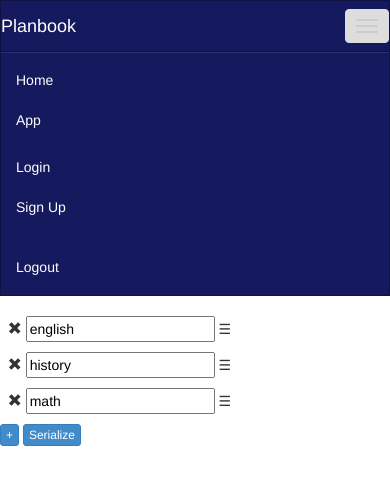
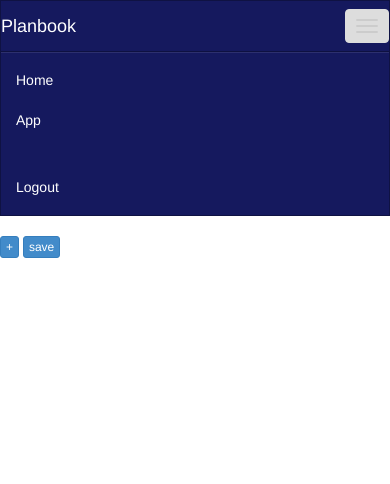
Before and after one commit to davish/Planner, a website: page views/settings.html in a window 390 px wide. Both pictures are taken after a click on the button "Toggle navigation". Drawn offline with Linux system fonts and the light colour scheme; files that its build step writes are made by us from their sources; files whose address does not match are found by name.

Commit message:
User can now use a basic settings page.

```diff
--- a/app.js
+++ b/app.js
@@ -30,7 +30,10 @@
 });
 
 app.get('/settings', function(req, res) {
-  res.render("settings.html");
+  if (req.session.username)
+    res.render("settings.html");
+  else
+    res.redirect('/planner');
 });
 
 app.post('/signup', function(req, res) {
--- a/static/css/stylesheet.css
+++ b/static/css/stylesheet.css
@@ -9,7 +9,9 @@
   border-color: #777;
 
 }
-
+.input-group {
+  width: 50%;
+}
 .choiceModal {
   padding-top: 15%;
 }
--- a/views/settings.html
+++ b/views/settings.html
@@ -70,78 +70,28 @@
         </ul>
 
         <ul class="nav navbar-nav navbar-right">
-
-          <li class="loggedOut"><a href="#" data-toggle="modal" data-target=".loginModal">Login</a></li>
-          <li class="loggedOut"><a href="#" data-toggle="modal" data-target=".signupModal">Sign Up</a></li>
-
-          <li class="loggedIn" id="username"> <a href="#" >  </a></li>
+          <li class="loggedIn" > <a href="/settings"id="username">  </a></li>
           <li class="loggedIn" id="logoutButton"> <a href="/logout">Logout</a></li>
-
         </ul>
       </div><!-- /.navbar-collapse -->
     </nav>
     <div class="row col-sm-4 col-md-offset-1">
-       <div class="dragColumn">
-          <div class="dragContainerUnUsed"></div>
 
-          <!-- Groups -->
+    <div role="form" id="classes">
+    </div>
 
-          <div class="dragContainerUsed">
-          <div class="dragPanel">
-          <span class="glyphicon glyphicon-remove delete" style="cursor:pointer; size:20px;"></span>
-          <input class="className" id="1" value="english">
-          <span onmousedown="startDrag(event, this.parentNode)" class="dragPanelHeader">
-          <span style="cursor:move">☰</span>
-          </span>
-          </div>
-          </div>
-          <div class="dragContainerUnUsed"></div>
-
-          <div class="dragContainerUsed">
-          <div class="dragPanel">
-          <span class="glyphicon glyphicon-remove delete" style="cursor:pointer; size:20px;"></span>
-          <input class="className" id="2" value="history">
-          <span onmousedown="startDrag(event, this.parentNode)" class="dragPanelHeader">
-          <span style="cursor:move">☰</span>
-          </span>
-          </div>
-          </div>
-          <div class="dragContainerUnUsed"></div>
-
-          <div class="dragContainerUsed">
-          <div class="dragPanel">
-          <span class="glyphicon glyphicon-remove delete" style="cursor:pointer; size:20px;"></span>
-          <input class="className" id="3" value="math">
-          <span onmousedown="startDrag(event, this.parentNode)" class="dragPanelHeader">
-          <span style="cursor:move">☰</span>
-          </span>
-          </div>
-          </div>
-          <div class="dragContainerUnUsed"></div>
-      </div>
-
-      <button class="btn btn-xs btn-primary">+</button>
-      <button class="btn btn-xs btn-primary" onclick="serialize()">Serialize</button>
+      <!-- <form role="form" id="classes"></form> -->
+      <button class="btn btn-xs btn-primary" id="add">+</button>
+      <button class="btn btn-xs btn-primary" id="save">save</button>
     </div>
 
 
-    <script src="js/dragAndDrop.js"></script>
 
+    <script src="js/pouchdb.min.js"></script>
     <script src="js/jquery.min.js"></script>
     <script src="js/bootstrap.min.js"></script>
+    <script src="js/settings.js"></script>
 
-    <script>
-    function serialize() {
-      d = [];
-      $('input.className').each(function(index, element) {
-        d[index] = [$(this).val(), this.id];
-      });
-      alert(JSON.stringify(d));
-    }
-    $(".delete").click(function() {
-      alert($(this).parent()).
-    })
-    </script>
 
   </body>
 </html>
```
Also changed, not shown: views/index.html (+1 -4 lines).
